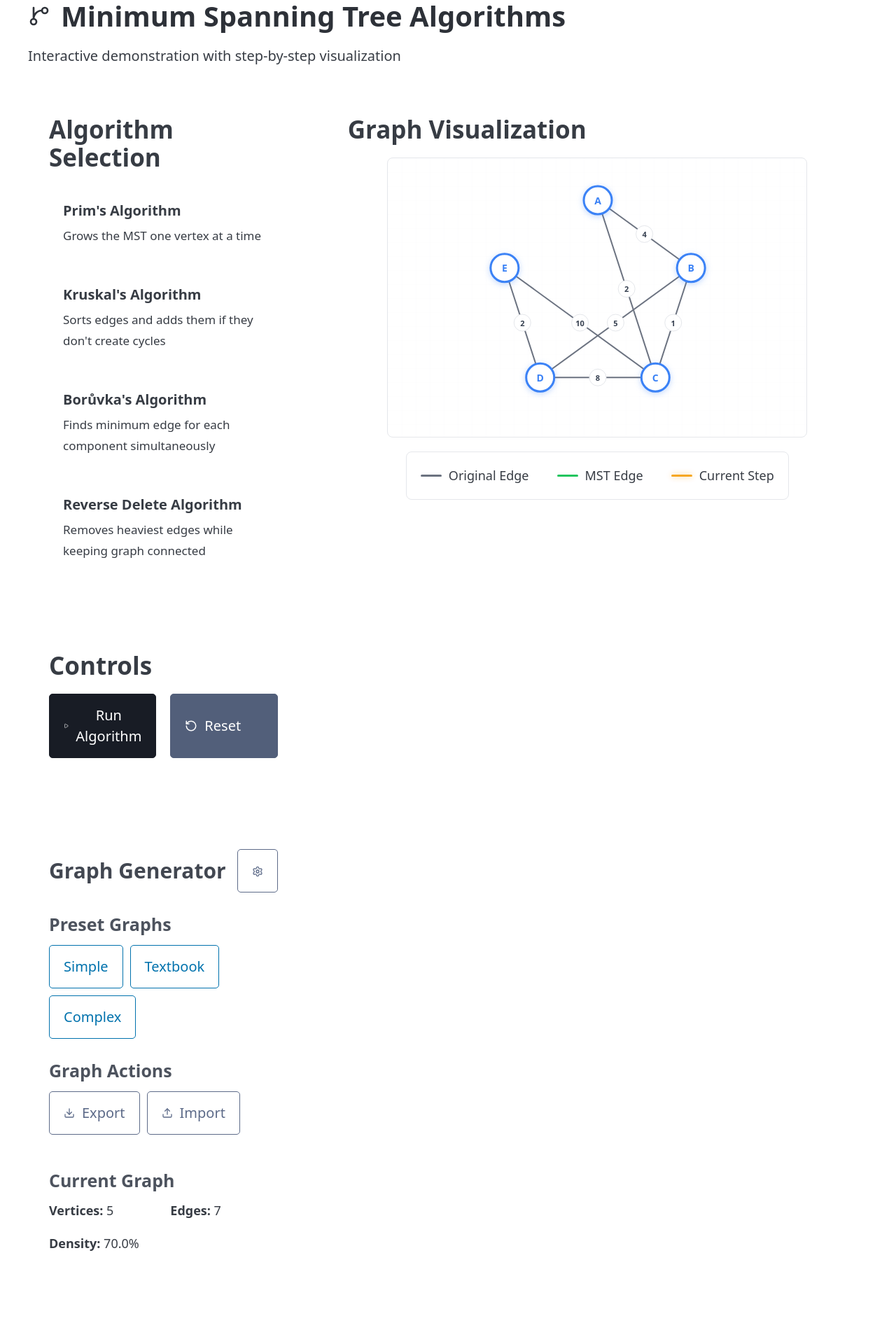
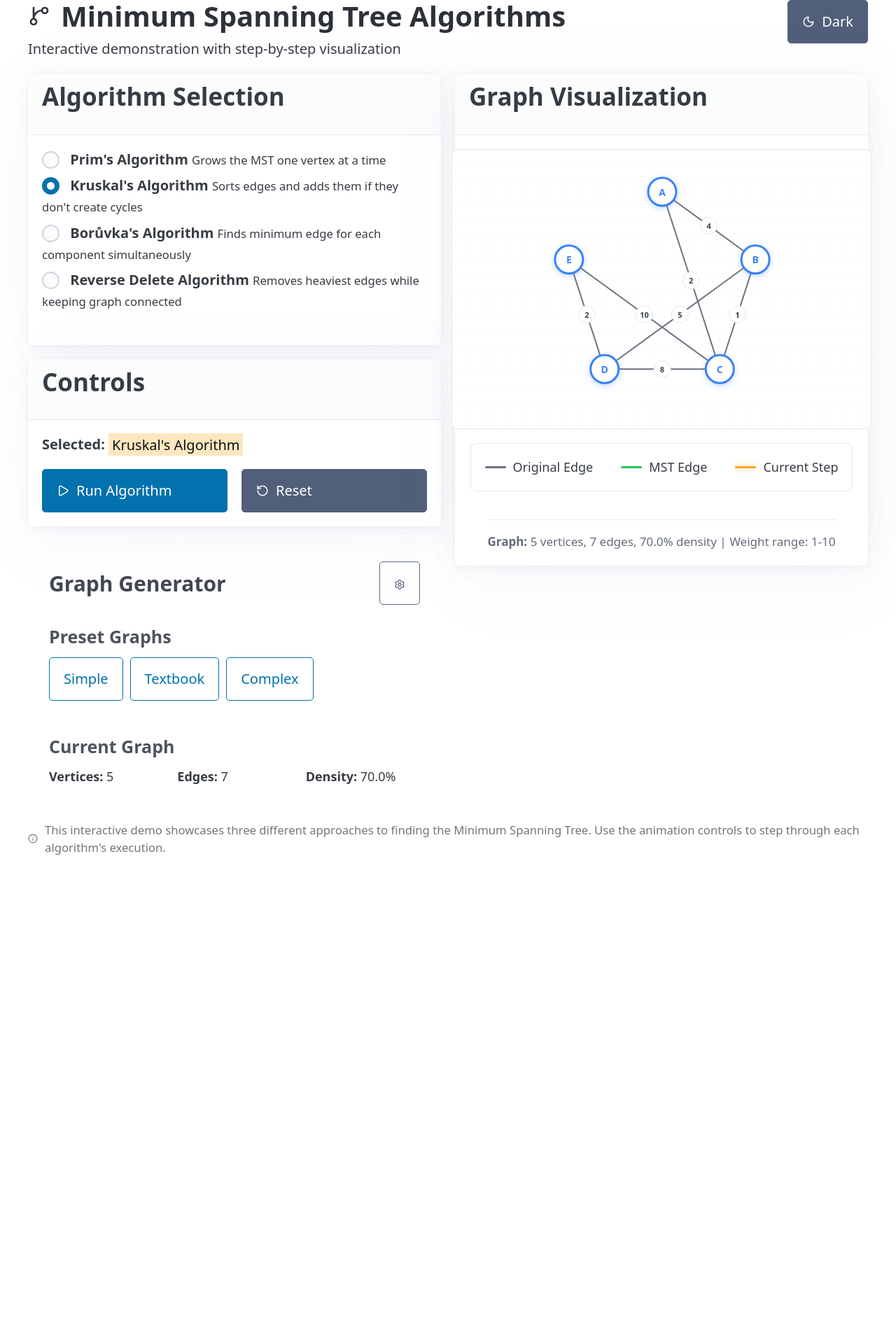
Before and after one commit to avanderw/minimum-spanning-tree, a SvelteKit app: page / in a window 1280 px wide. Shown: the top 1920 px of the page at 70% size. After the commit the page ends 1223 px from the top, so only its background shows below. Built offline with nearby package versions, Linux system fonts and the light colour scheme.

Commit message:
Refactor GraphGenerator and GraphVisualizer components; remove unused imports and graph action buttons, and add theme toggle functionality in the main page.

```diff
--- a/src/lib/components/GraphGenerator.svelte
+++ b/src/lib/components/GraphGenerator.svelte
@@ -2,7 +2,7 @@
 	import { createEventDispatcher } from 'svelte';
 	import { generateRandomGraph, PRESET_GRAPHS, type GraphGeneratorOptions } from '$lib/mst/graphGenerator';
 	import type { Graph } from '$lib/mst/types';
-	import { Settings, Shuffle, Download, Upload } from 'lucide-svelte';
+	import { Settings, Shuffle } from 'lucide-svelte';
 
 	export let currentGraph: Graph;
 
@@ -39,46 +39,6 @@
 	function randomizeSeed() {
 		generatorOptions.seed = Math.floor(Math.random() * 1000);
 		generateNewGraph();
-	}
-
-	function exportGraph() {
-		const dataStr = JSON.stringify(currentGraph, null, 2);
-		const dataBlob = new Blob([dataStr], { type: 'application/json' });
-		const url = URL.createObjectURL(dataBlob);
-		const link = document.createElement('a');
-		link.href = url;
-		link.download = 'graph.json';
-		document.body.appendChild(link);
-		link.click();
-		document.body.removeChild(link);
-		URL.revokeObjectURL(url);
-	}
-
-	function importGraph() {
-		const input = document.createElement('input');
-		input.type = 'file';
-		input.accept = '.json';
-		input.onchange = (event) => {
-			const file = (event.target as HTMLInputElement).files?.[0];
-			if (file) {
-				const reader = new FileReader();
-				reader.onload = (e) => {
-					try {
-						const importedGraph = JSON.parse(e.target?.result as string);
-						if (importedGraph.vertices && importedGraph.edges) {
-							currentGraph = importedGraph;
-							dispatch('graphChanged', currentGraph);
-						} else {
-							alert('Invalid graph format');
-						}
-					} catch (error) {
-						alert('Error parsing graph file');
-					}
-				};
-				reader.readAsText(file);
-			}
-		};
-		input.click();
 	}
 </script>
 
@@ -187,28 +147,6 @@
 			</div>
 		</div>
 	{/if}
-
-	<div class="graph-actions">
-		<h4>Graph Actions</h4>
-		<div class="action-buttons">
-			<button
-				class="secondary outline"
-				on:click={exportGraph}
-				title="Export current graph"
-			>
-				<Download size={16} />
-				Export
-			</button>
-			<button
-				class="secondary outline"
-				on:click={importGraph}
-				title="Import graph from file"
-			>
-				<Upload size={16} />
-				Import
-			</button>
-		</div>
-	</div>
 
 	<div class="current-graph-info">
 		<h4>Current Graph</h4>
@@ -323,26 +261,6 @@
 		width: 100%;
 	}
 
-	.graph-actions {
-		margin-bottom: 1.5rem;
-	}
-
-	.graph-actions h4 {
-		margin-bottom: 0.75rem;
-	}
-
-	.action-buttons {
-		display: flex;
-		gap: 0.5rem;
-		flex-wrap: wrap;
-	}
-
-	.action-buttons button {
-		display: flex;
-		align-items: center;
-		gap: 0.5rem;
-	}
-
 	.current-graph-info {
 		padding-top: 1rem;
 		border-top: 1px solid var(--muted-border-color);
@@ -374,9 +292,5 @@
 		.preset-buttons {
 			flex-direction: column;
 		}
-
-		.action-buttons {
-			flex-direction: column;
-		}
 	}
 </style>
--- a/src/lib/components/GraphVisualizer.svelte
+++ b/src/lib/components/GraphVisualizer.svelte
@@ -199,6 +199,18 @@
 			<span>Current Step</span>
 		</div>
 	</div>
+
+	<footer class="graph-info">
+		<small>
+			<strong>Graph:</strong>
+			{graph.vertices.length} vertices,
+			{graph.edges.length} edges,
+			{((graph.edges.length / ((graph.vertices.length * (graph.vertices.length - 1)) / 2)) * 100).toFixed(1)}% density
+			{#if graph.edges.length > 0}
+				| Weight range: {Math.min(...graph.edges.map(e => e.weight))}-{Math.max(...graph.edges.map(e => e.weight))}
+			{/if}
+		</small>
+	</footer>
 </div>
 
 <style>
@@ -259,13 +271,6 @@
 		stroke-width: 3;
 		transition: all 0.3s ease;
 		filter: drop-shadow(0 2px 4px rgba(59, 130, 246, 0.3));
-	}
-
-	.vertex:hover {
-		fill: #3b82f6;
-		cursor: pointer;
-		transform: scale(1.1);
-		filter: drop-shadow(0 4px 8px rgba(59, 130, 246, 0.5));
 	}
 
 	.vertex-label {
@@ -334,4 +339,16 @@
 	.edge-group {
 		transition: all 0.3s ease;
 	}
+
+	.graph-info {
+		margin-top: 1rem;
+		padding-top: 0.75rem;
+		border-top: 1px solid var(--pico-muted-border-color, #e5e7eb);
+		text-align: center;
+	}
+
+	.graph-info small {
+		color: var(--pico-muted-color, #6b7280);
+		font-size: 0.85rem;
+	}
 </style>
--- a/src/routes/+page.svelte
+++ b/src/routes/+page.svelte
@@ -1,6 +1,6 @@
 <script lang="ts">
 	import { onMount } from 'svelte';
-	import { Play, RotateCcw, Settings, Info, GitBranch } from 'lucide-svelte';
+	import { Play, RotateCcw, Settings, Info, GitBranch, Sun, Moon } from 'lucide-svelte';
 
 	// Import MST algorithms
 	import { prim } from '$lib/mst/prim';
@@ -23,6 +23,32 @@
 	let currentAnimationStep = 0;
 	let currentMSTEdges: any[] = [];
 	let currentHighlightedEdges: any[] = [];
+
+	// Theme management
+	let isDarkMode = false;
+
+	function toggleTheme() {
+		isDarkMode = !isDarkMode;
+		const html = document.documentElement;
+
+		if (isDarkMode) {
+			html.setAttribute('data-theme', 'dark');
+			localStorage.setItem('theme', 'dark');
+		} else {
+			html.setAttribute('data-theme', 'light');
+			localStorage.setItem('theme', 'light');
+		}
+	}
+
+	function initializeTheme() {
+		const savedTheme = localStorage.getItem('theme');
+		const prefersDark = window.matchMedia('(prefers-color-scheme: dark)').matches;
+
+		isDarkMode = savedTheme === 'dark' || (!savedTheme && prefersDark);
+
+		const html = document.documentElement;
+		html.setAttribute('data-theme', isDarkMode ? 'dark' : 'light');
+	}
 
 	const algorithms = [
 		{ id: 'prim', name: "Prim's Algorithm", description: 'Grows the MST one vertex at a time' },
@@ -116,44 +142,77 @@
 	function handleAnimationStep(event: CustomEvent<number>) {
 		updateVisualization(event.detail);
 	}
+
+	onMount(() => {
+		initializeTheme();
+	});
 </script>
 
 <main class="container">
 	<header>
+		<div class="header-content">
+			<div>
 				<h1>
 					<GitBranch size={32} />
 					Minimum Spanning Tree Algorithms
 				</h1>
 				<p>Interactive demonstration with step-by-step visualization</p>
+			</div>
+			<div class="theme-toggle">
+				<button
+					class="secondary"
+					on:click={toggleTheme}
+					title={isDarkMode ? 'Switch to light mode' : 'Switch to dark mode'}
+				>
+					{#if isDarkMode}
+						<Sun size={18} />
+						Light
+					{:else}
+						<Moon size={18} />
+						Dark
+					{/if}
+				</button>
+			</div>
+		</div>
 	</header>
 
-	<div class="main-content">
-		<div class="left-panel">
-			<section class="algorithm-selection">
+	<div class="grid">
+		<div>
+			<article>
+				<header>
 					<h2>Algorithm Selection</h2>
-				<div class="algorithm-grid">
+				</header>
+				<fieldset>
 					{#each algorithms as algorithm}
-						<label class="algorithm-option">
+						<label>
 							<input
 								type="radio"
+								name="algorithm"
 								bind:group={selectedAlgorithm}
 								value={algorithm.id}
 								disabled={isRunning}
 							/>
-							<div class="algorithm-card">
 							<strong>{algorithm.name}</strong>
 							<small>{algorithm.description}</small>
-							</div>
 						</label>
 					{/each}
-				</div>
-			</section>
+				</fieldset>
+			</article>
 
-			<section class="controls">
+			<article>
+				<header>
 					<h2>Controls</h2>
-				<div class="button-group">
+				</header>
+				{#if selectedAlgorithm}
+					<p>
+						<strong>Selected:</strong>
+						<mark>
+							{algorithms.find(a => a.id === selectedAlgorithm)?.name || 'None'}
+						</mark>
+					</p>
+				{/if}
+				<div class="grid">
 					<button
-						class="contrast"
 						on:click={runAlgorithm}
 						disabled={isRunning}
 						aria-busy={isRunning}
@@ -170,7 +229,7 @@
 						Reset
 					</button>
 				</div>
-			</section>
+			</article>
 
 			<GraphGenerator
 				bind:currentGraph={graph}
@@ -178,16 +237,18 @@
 			/>
 		</div>
 
-		<div class="right-panel">
-			<section class="visualization">
+		<div>
+			<article>
+				<header>
 					<h2>Graph Visualization</h2>
+				</header>
 				<GraphVisualizer
 					{graph}
 					mstEdges={currentMSTEdges}
 					highlightedEdges={currentHighlightedEdges}
 					currentStep={currentAnimationStep}
 				/>
-			</section>
+			</article>
 
 			{#if result?.animationSteps}
 				<AnimationController
@@ -200,45 +261,40 @@
 	</div>
 
 	{#if result}
-		<section class="results">
 		<article>
 			<header>
-					<h2>Results</h2>
-					<h3>{algorithms.find(a => a.id === selectedAlgorithm)?.name}</h3>
+				<h2>Results - {algorithms.find(a => a.id === selectedAlgorithm)?.name}</h2>
 			</header>
-				<div class="result-content">
-					<div class="result-stats">
-						<div class="stat-card">
+			<div class="grid">
+				<div>
 					<strong>Total Weight</strong>
-							<span class="stat-value">{result.totalWeight || 'N/A'}</span>
+					<p>{result.totalWeight || 'N/A'}</p>
 				</div>
-						<div class="stat-card">
+				<div>
 					<strong>Edges in MST</strong>
-							<span class="stat-value">{result.edges?.length || 0}</span>
+					<p>{result.edges?.length || 0}</p>
 				</div>
-						<div class="stat-card">
+				<div>
 					<strong>Execution Time</strong>
-							<span class="stat-value">{result.executionTime?.toFixed(2) || 'N/A'} ms</span>
+					<p>{result.executionTime?.toFixed(2) || 'N/A'} ms</p>
 				</div>
 			</div>
 
 			{#if result.edges}
-						<details class="mst-edges">
+				<details>
 					<summary>MST Edges ({result.edges.length})</summary>
-							<div class="edge-list">
+					<ul>
 						{#each result.edges as edge, index}
-									<div class="edge-item">
-										<span class="edge-number">{index + 1}.</span>
-										<span class="edge-connection">{edge.from} ↔ {edge.to}</span>
-										<span class="edge-weight">Weight: {edge.weight}</span>
-									</div>
+							<li>
+								<strong>{index + 1}.</strong>
+								{edge.from} ↔ {edge.to}
+								<small>(Weight: {edge.weight})</small>
+							</li>
 						{/each}
-							</div>
+					</ul>
 				</details>
 			{/if}
-				</div>
 		</article>
-		</section>
 	{/if}
 
 	<footer>
@@ -251,223 +307,27 @@
 </main>
 
 <style>
-	.main-content {
-		display: grid;
-		grid-template-columns: 1fr 2fr;
-		gap: 2rem;
-		margin: 2rem 0;
+	.header-content {
+		display: flex;
+		justify-content: space-between;
+		align-items: flex-start;
+		flex-wrap: wrap;
+		gap: 1rem;
 	}
 
-	.left-panel {
-		display: flex;
-		flex-direction: column;
-		gap: 1.5rem;
-	}
-
-	.right-panel {
-		display: flex;
-		flex-direction: column;
-		gap: 1.5rem;
-	}
-
-	.algorithm-selection {
-		background: var(--card-background-color);
-		border: 1px solid var(--muted-border-color);
-		border-radius: 8px;
-		padding: 1.5rem;
-	}
-
-	.algorithm-selection h2 {
-		margin-top: 0;
-		margin-bottom: 1rem;
-	}
-
-	.algorithm-grid {
-		display: flex;
-		flex-direction: column;
-		gap: 0.75rem;
-	}
-
-	.algorithm-option {
-		cursor: pointer;
-		margin: 0;
-	}
-
-	.algorithm-option input[type="radio"] {
-		display: none;
-	}
-
-	.algorithm-card {
-		padding: 1rem;
-		border: 2px solid var(--muted-border-color);
-		border-radius: 6px;
-		background: var(--secondary-background);
-		transition: all 0.2s ease;
-	}
-
-	.algorithm-card:hover {
-		border-color: var(--primary);
-		background: var(--primary-background);
-	}
-
-	.algorithm-option input[type="radio"]:checked + .algorithm-card {
-		border-color: var(--primary);
-		background: var(--primary-background);
-		box-shadow: 0 0 0 1px var(--primary);
-	}
-
-	.algorithm-card strong {
-		display: block;
-		margin-bottom: 0.25rem;
-		color: var(--primary);
-	}
-
-	.algorithm-card small {
-		font-size: 0.85rem;
-		color: var(--muted-color);
-		line-height: 1.3;
-	}
-
-	.controls {
-		background: var(--card-background-color);
-		border: 1px solid var(--muted-border-color);
-		border-radius: 8px;
-		padding: 1.5rem;
-	}
-
-	.controls h2 {
-		margin-top: 0;
-		margin-bottom: 1rem;
-	}
-
-	.button-group {
-		display: flex;
-		gap: 1rem;
-		flex-wrap: wrap;
-	}
-
-	.button-group button {
-		display: flex;
-		align-items: center;
-		gap: 0.5rem;
-		flex: 1;
-		min-width: 120px;
-	}
-
-	.visualization {
-		background: var(--card-background-color);
-		border: 1px solid var(--muted-border-color);
-		border-radius: 8px;
-		padding: 1.5rem;
-	}
-
-	.visualization h2 {
-		margin-top: 0;
-		margin-bottom: 1rem;
-	}
-
-	.results {
-		margin: 2rem 0;
-	}
-
-	.results article {
-		background: var(--card-background-color);
-		border: 1px solid var(--muted-border-color);
-		border-radius: 8px;
-		padding: 1.5rem;
-	}
-
-	.results header h2 {
-		margin: 0 0 0.5rem 0;
-	}
-
-	.results header h3 {
-		margin: 0 0 1.5rem 0;
-		color: var(--primary);
-		font-size: 1.1rem;
-	}
-
-	.result-stats {
-		display: grid;
-		grid-template-columns: repeat(auto-fit, minmax(150px, 1fr));
-		gap: 1rem;
-		margin-bottom: 1.5rem;
-	}
-
-	.stat-card {
-		background: var(--secondary-background);
-		border: 1px solid var(--muted-border-color);
-		border-radius: 6px;
-		padding: 1rem;
-		text-align: center;
-	}
-
-	.stat-card strong {
-		display: block;
-		font-size: 0.85rem;
-		color: var(--muted-color);
-		margin-bottom: 0.5rem;
-		text-transform: uppercase;
-		letter-spacing: 0.5px;
-	}
-
-	.stat-value {
-		font-size: 1.5rem;
-		font-weight: bold;
-		color: var(--primary);
-	}
-
-	.mst-edges summary {
-		cursor: pointer;
-		font-weight: 500;
-		padding: 0.75rem;
-		background: var(--secondary-background);
-		border-radius: 4px;
-		margin-bottom: 0.75rem;
-	}
-
-	.edge-list {
-		display: flex;
-		flex-direction: column;
-		gap: 0.5rem;
-	}
-
-	.edge-item {
-		display: flex;
-		align-items: center;
-		gap: 1rem;
-		padding: 0.75rem;
-		background: var(--secondary-background);
-		border-radius: 4px;
-		font-family: monospace;
-	}
-
-	.edge-number {
-		color: var(--muted-color);
-		font-weight: bold;
-		min-width: 2rem;
-	}
-
-	.edge-connection {
-		font-weight: 500;
-		flex: 1;
-	}
-
-	.edge-weight {
-		color: var(--primary);
-		font-weight: bold;
-	}
-
-	header h1 {
+	.header-content h1 {
 		display: flex;
 		align-items: center;
 		gap: 0.75rem;
+		margin-bottom: 0.5rem;
 	}
 
-	footer {
-		margin-top: 3rem;
-		padding: 2rem 0;
-		border-top: 1px solid var(--muted-border-color);
+	.theme-toggle {
+		flex-shrink: 0;
+	}
+
+	.theme-toggle button {
+		margin: 0;
 	}
 
 	footer small {
@@ -478,23 +338,20 @@
 		line-height: 1.5;
 	}
 
-	@media (max-width: 1200px) {
-		.main-content {
-			grid-template-columns: 1fr;
-		}
-
-		.result-stats {
-			grid-template-columns: repeat(auto-fit, minmax(120px, 1fr));
-		}
+	button {
+		display: flex;
+		align-items: center;
+		gap: 0.5rem;
 	}
 
 	@media (max-width: 768px) {
-		.button-group {
+		.header-content {
 			flex-direction: column;
+			align-items: stretch;
 		}
 
-		.button-group button {
-			flex: none;
+		.theme-toggle {
+			align-self: flex-end;
 		}
 	}
 </style>
```
Lines whose indentation alone changed are shown as unchanged.
